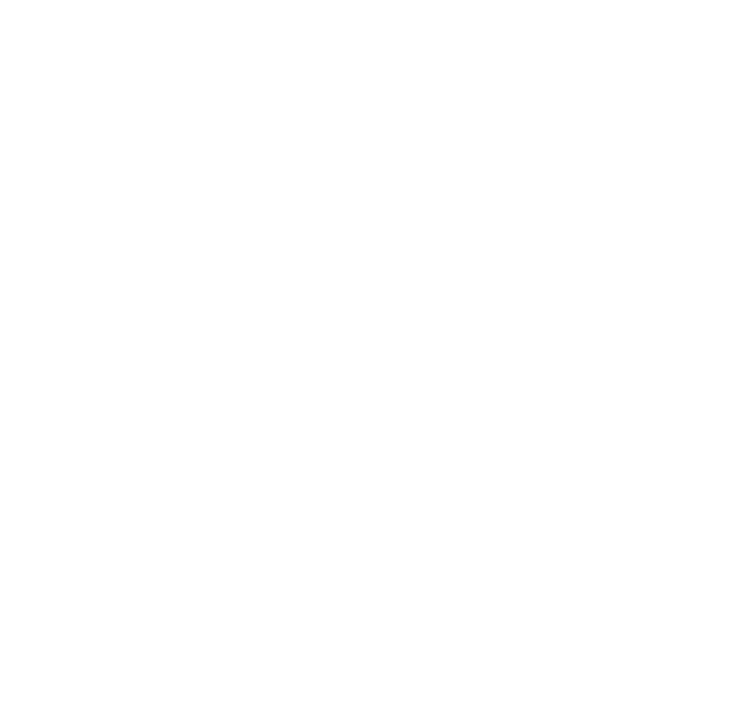
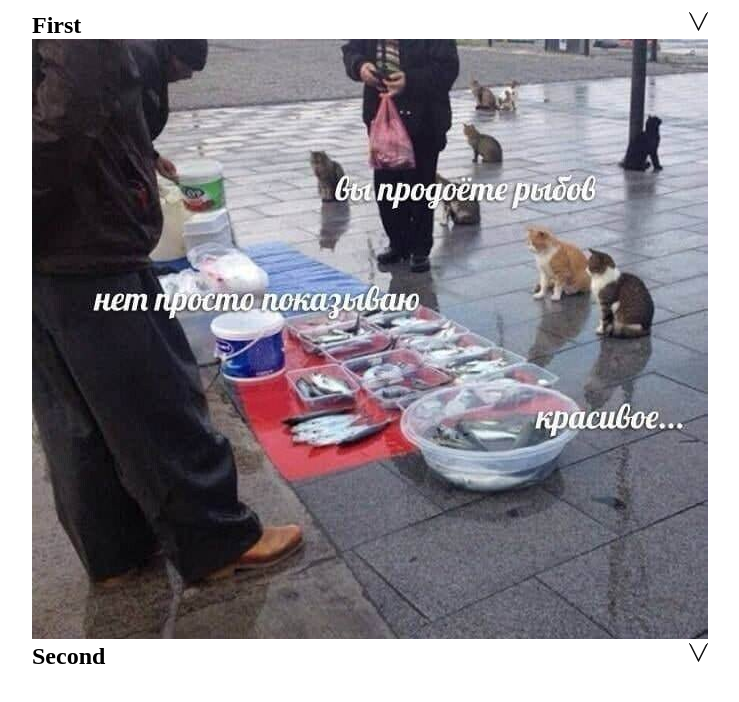
Before and after one commit to annTerry/cssBayan, a plain HTML site: page cssBayan/index.html in a window 1280 px wide. Shown: the whole page, without its empty margins (270-1009 px from the left). Drawn offline with Linux system fonts and the light colour scheme.

Commit message:
feat: base layout for two mems (Fri Mar 10 00:41:30 RTZ 2023)

```diff
--- a/cssBayan/index.html
+++ b/cssBayan/index.html
@@ -17,7 +17,24 @@
 </head>
 
 <body>
-
+<main>
+    <section>
+        <input type="radio" id="FirstImage" name="mems" checked>
+        <label class="accordion" for="FirstImage">
+            <div class="header"><h2>First</h2><div class="sign"></div></div>
+            <div class="mem-content first-mem">
+                <img src="./images/1.jpg" alt="First">
+            </div>
+        </label>
+        <input type="radio" id="SecondImage" name="mems">
+        <label class="accordion" for="SecondImage">
+            <div class="header"><h2>Second</h2><div class="sign"></div></div>
+           <div class="mem-content second-mem">
+            <img src="./images/2.jpg" alt="Second">
+           </div>
+        </label>
+    </section>
+</main>
 </body>
 
 </html>
--- a/cssBayan/style.css
+++ b/cssBayan/style.css
@@ -0,0 +1,61 @@
+main {
+    display: flex;
+    justify-content: center;
+    align-items: flex-start;
+}
+section {
+    display: flex;
+    flex-direction: column;
+}
+h2 {
+    margin-block-start: 0;
+    margin-block-end: 0;
+}
+input[type='radio'] {
+    opacity: 0;
+    width:1px;
+    height:1px;
+}
+.mem-content {
+    overflow: hidden;
+    max-height: 0;
+    transition: 1s;
+    display: flex;
+    justify-content: center;
+}
+
+label {
+    display: flex;
+    flex-direction: column;
+    justify-content: center;
+    cursor:pointer;
+}
+label div.header{
+    width: 100%;
+    display: flex;
+    justify-content:space-between;
+}
+
+div.header div.sign {
+    width:1.2rem;
+    height:1.2rem;
+    background-repeat: no-repeat;
+    background-position: right top;
+    background-image: url("./icons/accordion.svg");
+    background-size: 1.2rem;
+    transition: 1s;
+}
+
+label:hover div.header div.sign{
+    transform: rotateX(180deg);
+    transition: 1s;
+}
+
+#FirstImage:checked ~ label .mem-content.first-mem {
+  max-height: fit-content;
+  transition: 1s;
+}
+#SecondImage:checked ~ label .mem-content.second-mem {
+    max-height: fit-content;
+    transition: 1s;
+  }
```
Also changed, not shown: cssBayan/icons/accordion.svg (added), cssBayan/safari-pinned-tab.svg.
